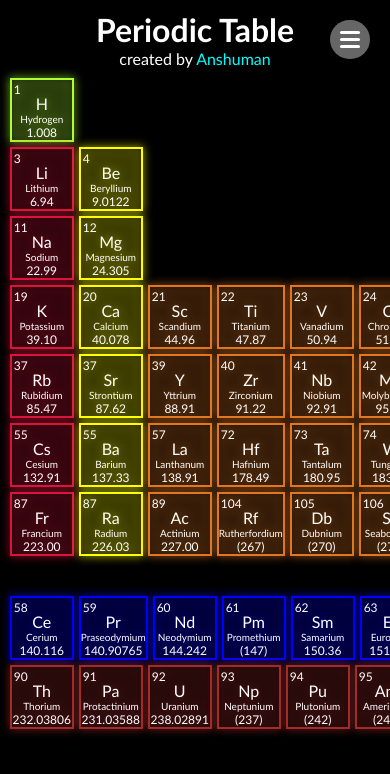
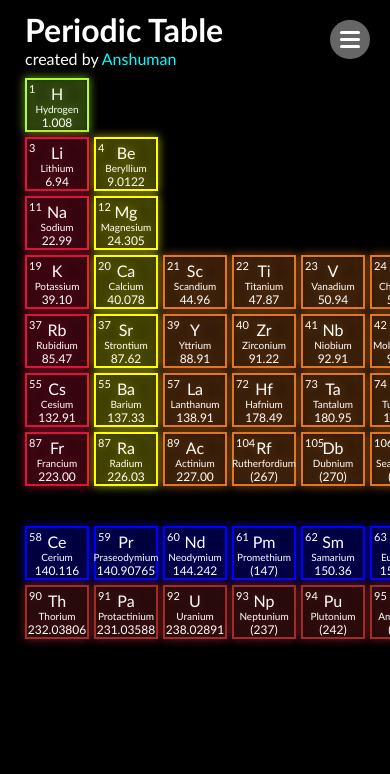
Before and after one commit to A-nshuman/Periodic-Table, a plain HTML site: page index.html in a window 390 px wide. Shown: the top 774 px of the page. Drawn offline with Linux system fonts and the light colour scheme.

Commit message:
Add files via upload

```diff
--- a/script.js
+++ b/script.js
@@ -662,7 +662,7 @@ document.addEventListener('DOMContentLoaded', () => {
   indColor(forLime, 'lime');
   indColor(unknown, 'gray');
 
-  fontS(number, '12px')
+  fontS(number, '11px')
   fontS(mass, '12px')
   fontS(name, '10px')
 
--- a/style.scss
+++ b/style.scss
@@ -236,7 +236,20 @@ body {
 }
 
 @media (max-width:1237px) {
+    .tiles{
+        max-width: 50px;
+        height: 50px;
+        .number{
+            font-size: 10px;
+        }
+    }
+
     body {
+        align-items: flex-start;
+
+        h1, p{
+            margin-inline-start: 25px;
+        }
         .table {
             width: 95%;
             padding: 10px 25px;
```
Also changed, not shown: style.css, 1 other file.
